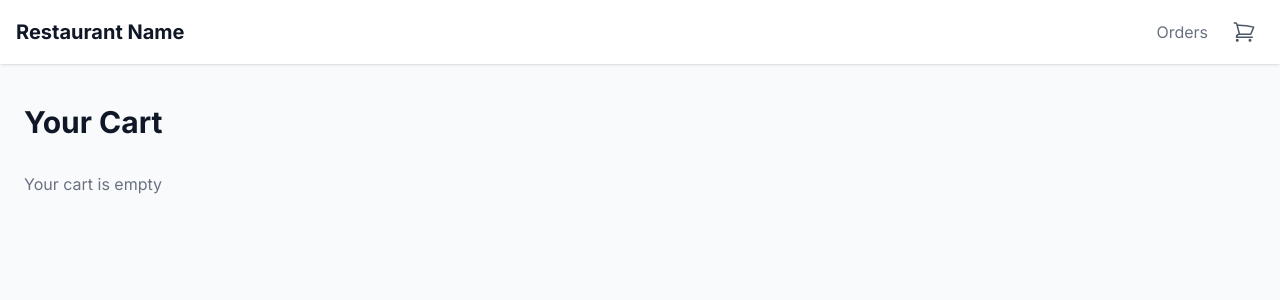
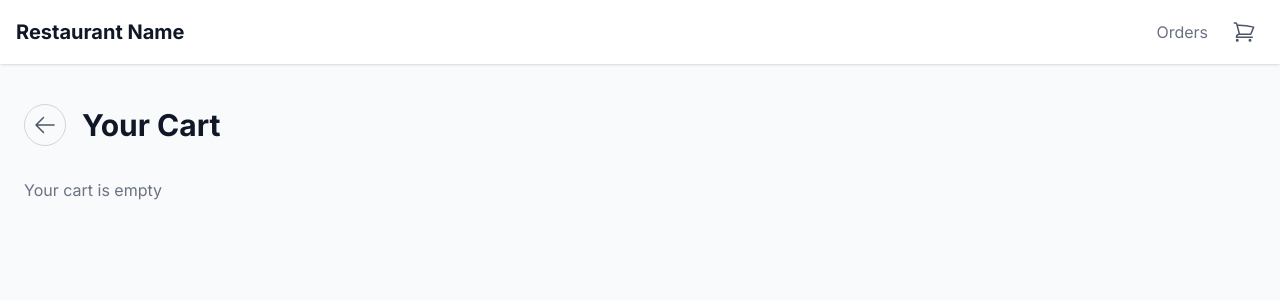
Before and after one commit to tqbao98/taptodine-customer, a Next.js app: page /cart in a window 1280 px wide. Shown: the top 300 px of the page. Built offline with nearby package versions, Linux system fonts and the light colour scheme.

Commit message:
add back-to-menu button in cart page, with unit tests

```diff
--- a/src/app/cart/page.tsx
+++ b/src/app/cart/page.tsx
@@ -1,7 +1,7 @@
 'use client';
 
 import { useStore } from '@/store/useStore';
-import { TrashIcon } from '@heroicons/react/24/outline';
+import { TrashIcon, ArrowLeftIcon } from '@heroicons/react/24/outline';
 import { useRouter } from 'next/navigation';
 import Image from 'next/image';
 
@@ -27,7 +27,16 @@ export default function CartPage() {
   if (cart.length === 0) {
     return (
       <div className="py-6">
-        <h1 className="text-3xl font-bold text-gray-900 mb-8 px-4 sm:px-6">Your Cart</h1>
+        <div className="flex items-center space-x-4 mb-8 px-4 sm:px-6">
+          <button
+            onClick={() => router.push('/')}
+            className="p-2 text-gray-600 hover:text-gray-900 border border-gray-300 rounded-full"
+            aria-label="Back to menu"
+          >
+            <ArrowLeftIcon className="h-6 w-6" />
+          </button>
+          <h1 className="text-3xl font-bold text-gray-900">Your Cart</h1>
+        </div>
         <p className="text-gray-500 px-4 sm:px-6" role="alert">Your cart is empty</p>
       </div>
     );
@@ -35,7 +44,16 @@ export default function CartPage() {
 
   return (
     <div className="py-6 pb-24">
-      <h1 className="text-3xl font-bold text-gray-900 mb-8 px-4 sm:px-6">Your Cart</h1>
+      <div className="flex items-center space-x-4 mb-8 px-4 sm:px-6">
+        <button
+          onClick={() => router.push('/')}
+          className="p-2 text-gray-600 hover:text-gray-900 border border-gray-300 rounded-full"
+          aria-label="Back to menu"
+        >
+          <ArrowLeftIcon className="h-6 w-6" />
+        </button>
+        <h1 className="text-3xl font-bold text-gray-900">Your Cart</h1>
+      </div>
       <div className="divide-y divide-gray-200 px-4 sm:px-6">
         {cart.map((item) => (
           <div key={item.id} className="flex items-center justify-between py-4">
```
Also changed, not shown: 1 other file (tests, documents, lock files or other folders).
